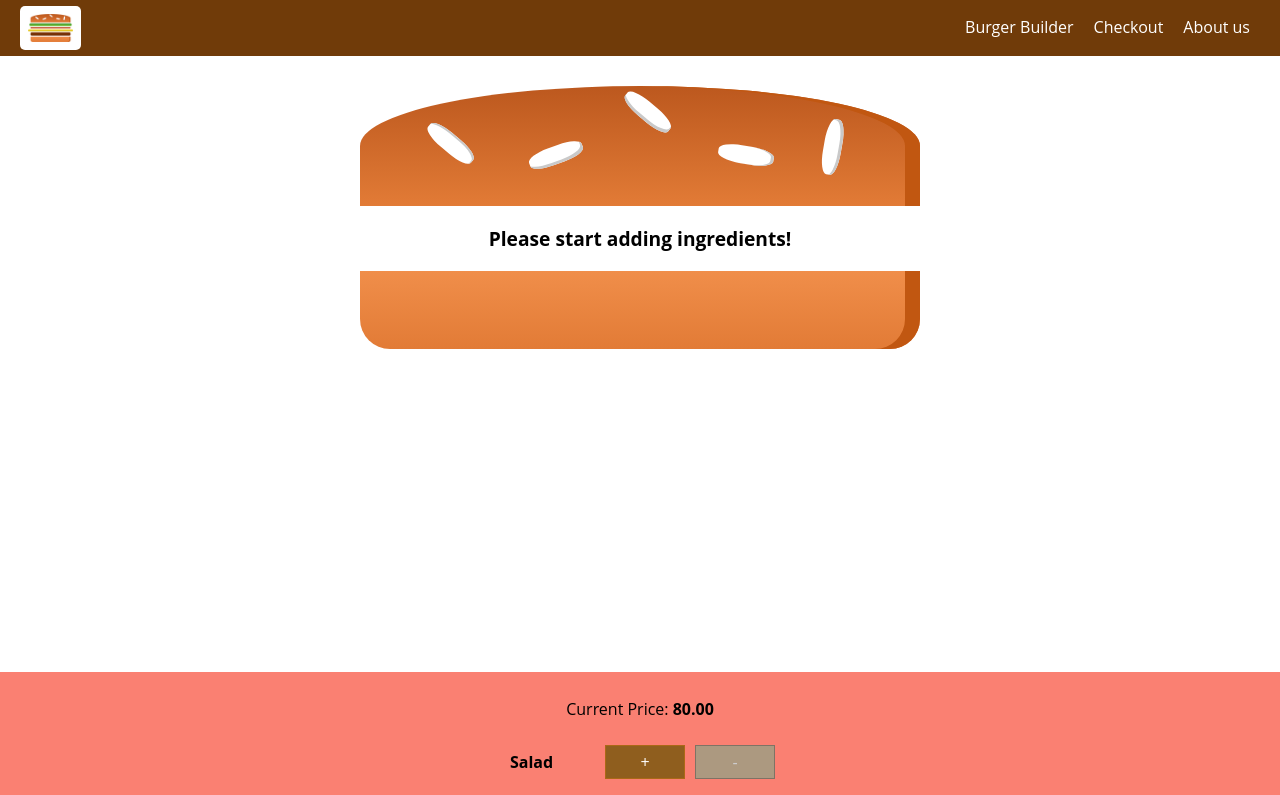
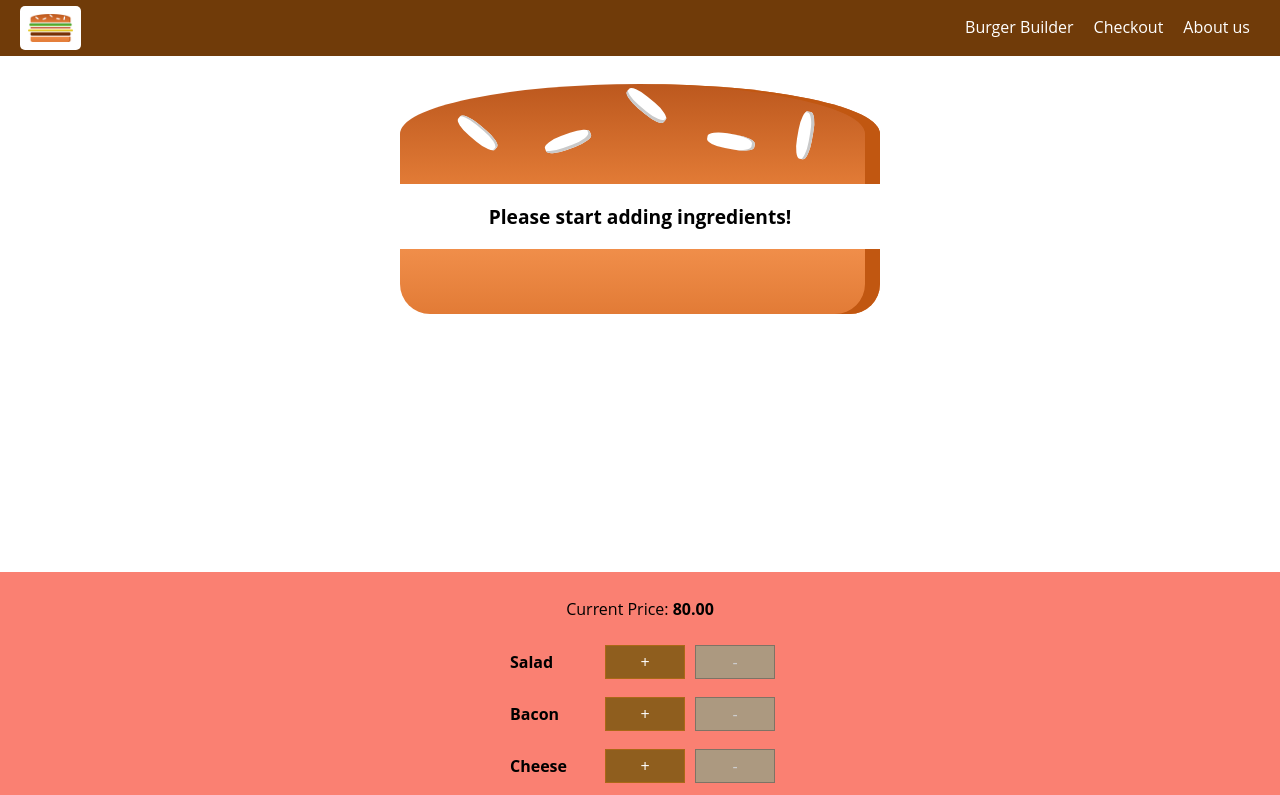
Before and after one commit to Sayan3sarkar/Burger_builder_react, a React app in the folder burger/: page / in a window 1280 px wide. Shown: the top 795 px of the page. Built offline with nearby package versions, Linux system fonts and the light colour scheme.

Commit message:
Some styling modified on 04-Sep-2019

```diff
--- a/burger/src/components/Burger/BuildControls/BuildControls.css
+++ b/burger/src/components/Burger/BuildControls/BuildControls.css
@@ -6,8 +6,8 @@
     align-items: center;
     box-shadow: 0 2px 1px #ccc;
     margin: auto;
-    margin-bottom: 80px;
     padding: 10px 0;
+    height: 325px;
 }
 
 .OrderButton {
@@ -16,17 +16,17 @@
     outline: none;
     cursor: pointer;
     border: 1px solid #966909;
-    color: #966909;
+    color: black;
     font-family: inherit;
     font-size: 1.2em;
     padding: 15px 30px;
-    box-shadow: 2px 2px 2px #966909;
+    box-shadow: 2px 2px 2px #3D4125;
 }
 
 .OrderButton:hover, .OrderButton:active {
-    background-color: #A0DB41;
+    background-color: #E4E81C;
     border: 1px solid #966909;
-    color: #966909;
+    color: black;
 }
 
 .OrderButton:disabled {
--- a/burger/src/components/Burger/Burger.css
+++ b/burger/src/components/Burger/Burger.css
@@ -1,5 +1,5 @@
 .Burger {
-    width: 100%;
+    width: 80%;
     margin: auto;
     height: 250px;
     overflow: scroll;
@@ -24,7 +24,7 @@
 
 @media (min-width: 1000px) and (min-height: 700px) {
     .Burger {
-        width: 700px;
-        height: 600px;
+        width: 600px;
+        height: 500px;
     }
 }
--- a/burger/src/components/Navigation/NavigationItems/NavigationItem/NavigationItem.js
+++ b/burger/src/components/Navigation/NavigationItems/NavigationItem/NavigationItem.js
@@ -4,7 +4,7 @@ import classes from './NavigationItem.css';
 
 const navigationItem = ( props ) => (
     <li className={classes.NavigationItem}>
-        <a href={props.link} className={props.active ? classes.active : null}>{props.children}</a>
+        <a href={props.link} target={props.target} className={props.active ? classes.active : null}>{props.children}</a>
     </li>
 );
 
--- a/burger/src/components/Navigation/NavigationItems/NavigationItems.js
+++ b/burger/src/components/Navigation/NavigationItems/NavigationItems.js
@@ -7,7 +7,7 @@ const navigationItems = () => (
     <ul className={classes.NavigationItems}>
         <NavigationItem link="/">Burger Builder</NavigationItem>
         <NavigationItem link="/">Checkout</NavigationItem>
-        <NavigationItem link="/">About us</NavigationItem>
+        <NavigationItem link="https://github.com/Sayan3sarkar" target="_blank">About us</NavigationItem>
     </ul>
 );
 
```
